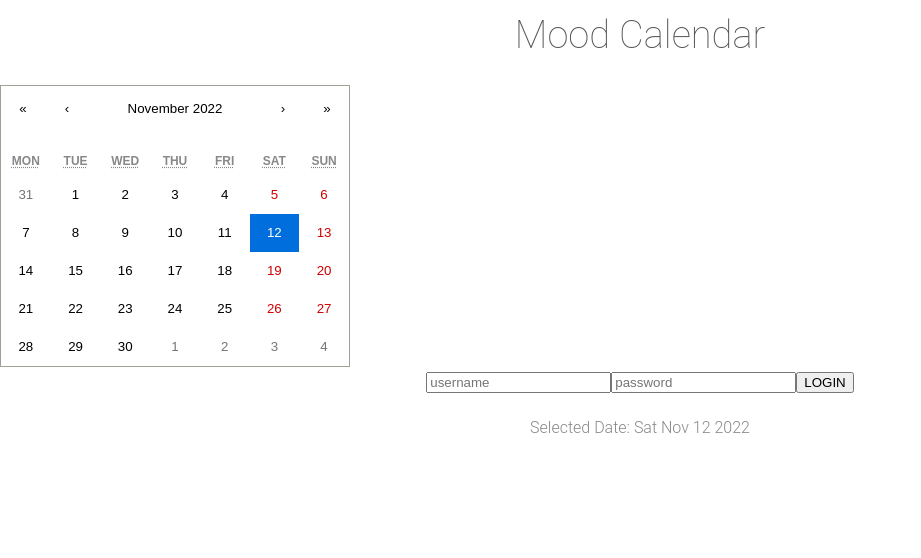
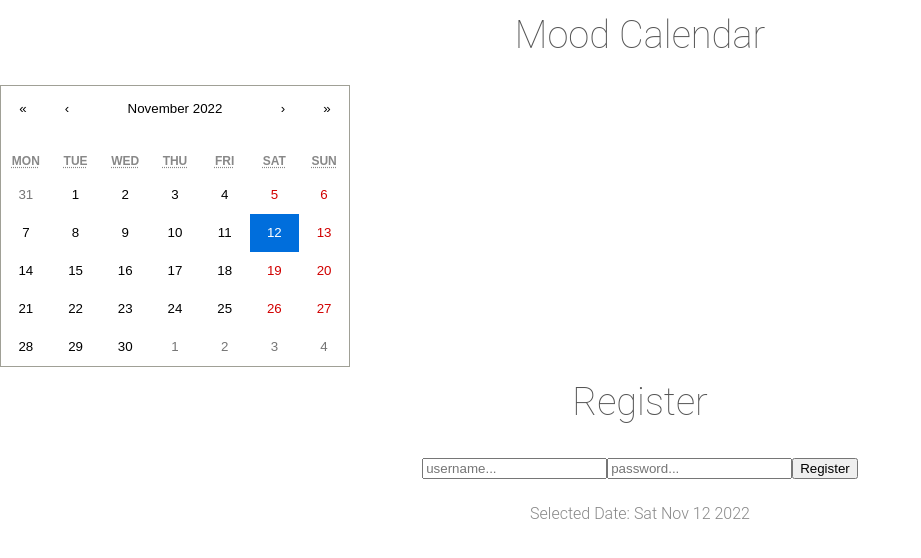
Before and after one commit to anniealiang/BostonHacks2022, a React (Create React App) app: page / in a window 1280 px wide. Shown: the top 558 px of the page, without its empty margins (0-921 px from the left). Built offline with nearby package versions, Linux system fonts and the light colour scheme.

Commit message:
got rid of login

```diff
--- a/src/App.js
+++ b/src/App.js
@@ -3,6 +3,7 @@
 import Calendar from 'react-calendar';
 import './App.css';
 import 'react-calendar/dist/Calendar.css';
+
 
 function App() {
     const [date, setDate] = useState(new Date());
@@ -12,11 +13,14 @@
         <h1 className='text-center'>Mood Calendar</h1>
         <div className='calendar-container'>
           <Calendar onChange={setDate} value={date} />
-          <input type="text" placeholder="username" />
-          <input type="text" placeholder="password" />
-          <button>LOGIN</button>
+        </div>
+        <div className='Login'>
+          <h1>Register</h1>
+          <input type="text" placeholder="username..." />
+          <input type="text" placeholder="password..." />
+          <button>Register</button>
+        </div>
 
-        </div>
         <p className='text-center'>
           <span className='bold'>Selected Date:</span>{' '}
           {date.toDateString()}
```
